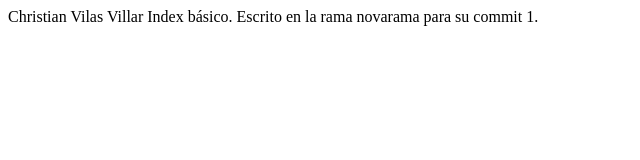
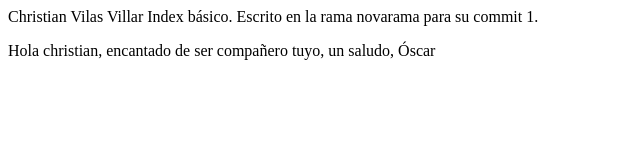
Before and after one commit to a17oscarro/vilas_villar_christian_web_daw5, a plain HTML site: page index.html in a window 1280 px wide. Shown: the whole page, without its empty margins (0-640 px from the left). Drawn offline with Linux system fonts and the light colour scheme.

Commit message:
linea de oscar

```diff
--- a/index.html
+++ b/index.html
@@ -11,5 +11,6 @@
         Christian Vilas Villar Index básico.
         Escrito en la rama novarama para su commit 1.
     </header>
+    <p>Hola christian, encantado de ser compañero tuyo, un saludo, Óscar</p>
 </body>
 </html>
```
